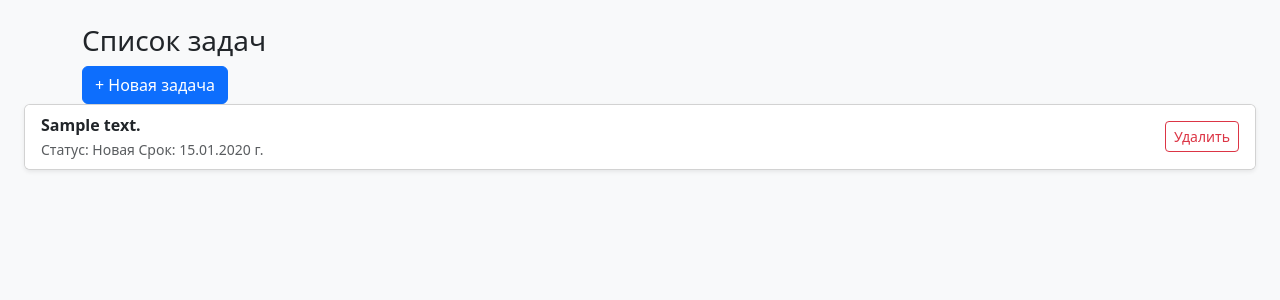
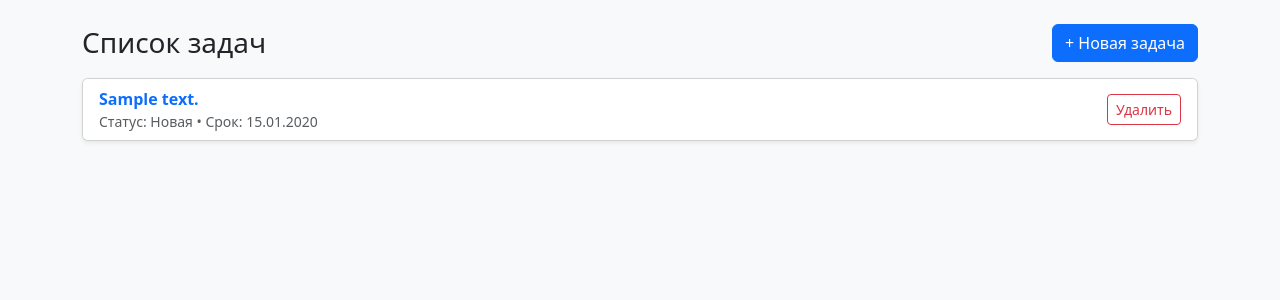
Before and after one commit to omarovazhk-cmd/to_do_list, a Django app: page / in a window 1280 px wide. Shown: the top 300 px of the page. Run offline with Django 5.2, Linux system fonts and the light colour scheme; tables that the repository leaves empty hold one stand-in row (values such as "Sample post").

Commit message:
Добавила ссылку на детальную страницу на задачу из списка и скрыла подробное описание с  главной стр

```diff
--- a/webapp/templates/task_list.html
+++ b/webapp/templates/task_list.html
@@ -2,34 +2,40 @@
 <html lang="ru">
 <head>
   <meta charset="utf-8">
-    <title>To_Do List</title>
-    <link
-      href="https://cdn.jsdelivr.net/npm/bootstrap@5.3.3/dist/css/bootstrap.min.css"
-      rel="stylesheet">
+  <title>Список задач</title>
+  <link href="https://cdn.jsdelivr.net/npm/bootstrap@5.3.3/dist/css/bootstrap.min.css" rel="stylesheet">
 </head>
 <body class="bg-light p-4">
   <div class="container">
-        <h3>Список задач</h3>
+    <div class="d-flex justify-content-between align-items-center mb-3">
+      <h3 class="m-0">Список задач</h3>
       <a class="btn btn-primary" href="{% url 'task_create' %}">+ Новая задача</a>
     </div>
 
     <div class="card shadow-sm">
       <ul class="list-group list-group-flush">
-    {% for task in tasks %}
+        {% for t in tasks %}
           <li class="list-group-item d-flex justify-content-between align-items-center">
             <div>
-          <div class="fw-semibold">{{ task.description }}</div>
-          <small class="text-muted">
-            Статус: {{ task.get_status_display }}
-            {% if task.due_date %} Срок: {{ task.due_date|date:"d.m.Y" }} г. {% endif %}
-          </small>
+              <a class="fw-semibold text-decoration-none" href="{% url 'task_detail' t.pk %}">
+                {{ t.description }}
+              </a>
+              <div class="small text-muted">
+                Статус: {{ t.get_status_display }}
+                {% if t.due_date %} • Срок: {{ t.due_date|date:"d.m.Y" }}{% endif %}
+              </div>
             </div>
 
-        <form method="post" action="{% url 'task_delete' task.pk %}">
+            <form method="post" action="{% url 'task_delete' t.pk %}">
               {% csrf_token %}
               <button class="btn btn-outline-danger btn-sm">Удалить</button>
             </form>
           </li>
+        {% empty %}
+          <li class="list-group-item">Пока нет задач</li>
         {% endfor %}
       </ul>
     </div>
+  </div>
+</body>
+</html>
```
Lines whose indentation alone changed are shown as unchanged.
